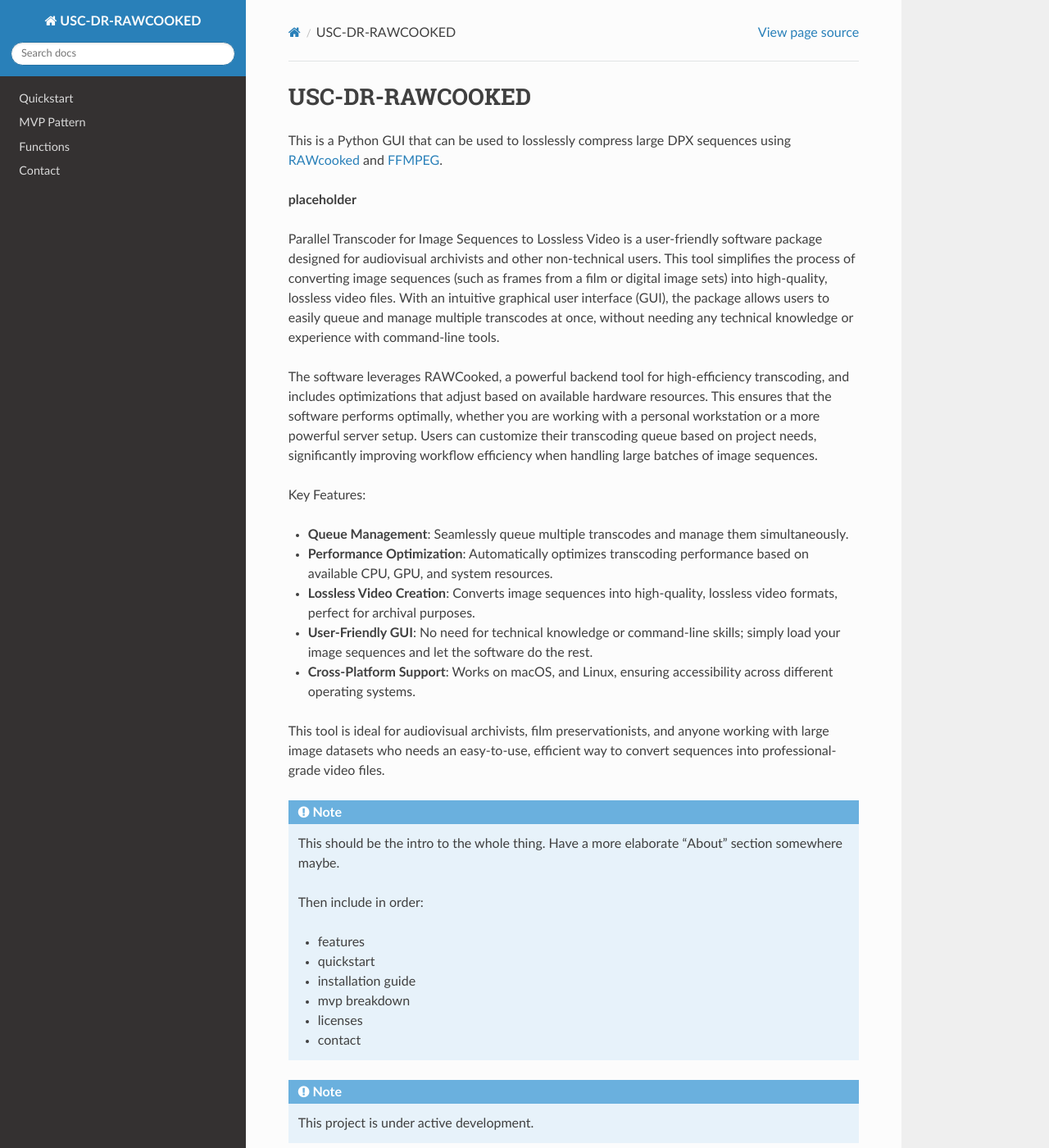
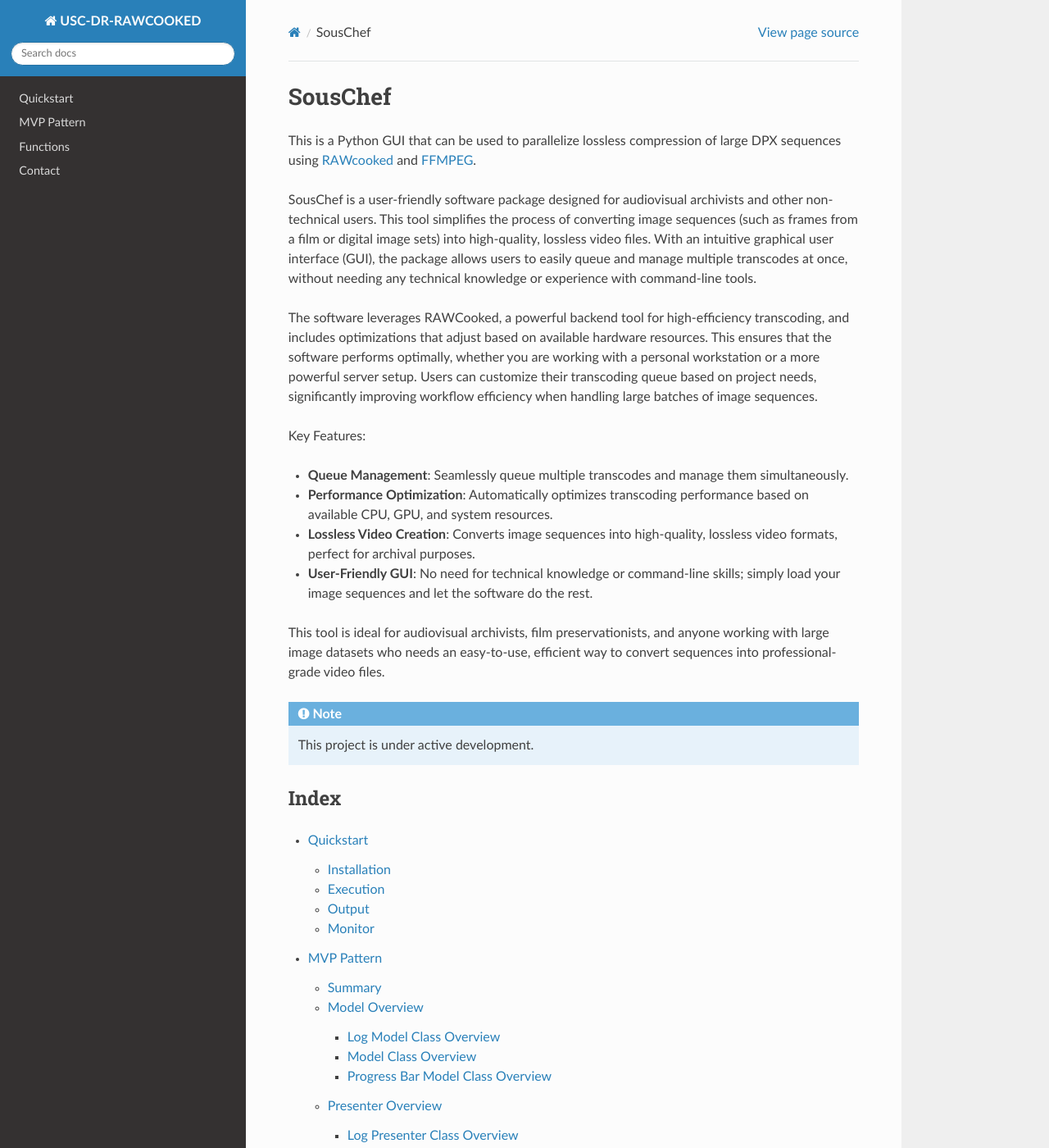
Before and after one commit to uscdr-mediapres/sous-chef, a Sphinx documentation site: the page built from docs/source/index.rst, in a window 1280 px wide and 1400 px high. Shown: the whole window at 82% size. Built offline with Sphinx 7.4.7 and the Read the Docs theme 3.1.0, drawn with Linux system fonts in a browser that asks for light colours; some of the changed text lies outside the part shown.

Commit message:
Update index.rst
updated about

```diff
--- a/docs/source/index.rst
+++ b/docs/source/index.rst
@@ -3,16 +3,15 @@
    You can adapt this file completely to your liking, but it should at least
    contain the root `toctree` directive.
 
-USC-DR-RAWCOOKED
+SousChef
 ============================================
 
-This is a Python GUI that can be used to losslessly compress large DPX sequences
+This is a Python GUI that can be used to parallelize lossless compression of large DPX sequences
 using `RAWcooked <https://mediaarea.net/RAWcooked>`_ and
 `FFMPEG <https://www.ffmpeg.org/>`_.
 
-**placeholder**
 
-Parallel Transcoder for Image Sequences to Lossless Video is a user-friendly software package designed for audiovisual archivists and other non-technical users. This tool simplifies the process of converting image sequences (such as frames from a film or digital image sets) into high-quality, lossless video files. With an intuitive graphical user interface (GUI), the package allows users to easily queue and manage multiple transcodes at once, without needing any technical knowledge or experience with command-line tools.
+SousChef is a user-friendly software package designed for audiovisual archivists and other non-technical users. This tool simplifies the process of converting image sequences (such as frames from a film or digital image sets) into high-quality, lossless video files. With an intuitive graphical user interface (GUI), the package allows users to easily queue and manage multiple transcodes at once, without needing any technical knowledge or experience with command-line tools.
 
 The software leverages RAWCooked, a powerful backend tool for high-efficiency transcoding, and includes optimizations that adjust based on available hardware resources. This ensures that the software performs optimally, whether you are working with a personal workstation or a more powerful server setup. Users can customize their transcoding queue based on project needs, significantly improving workflow efficiency when handling large batches of image sequences.
 
@@ -22,28 +21,13 @@
 - **Performance Optimization**: Automatically optimizes transcoding performance based on available CPU, GPU, and system resources.
 - **Lossless Video Creation**: Converts image sequences into high-quality, lossless video formats, perfect for archival purposes.
 - **User-Friendly GUI**: No need for technical knowledge or command-line skills; simply load your image sequences and let the software do the rest.
-- **Cross-Platform Support**: Works on macOS, and Linux, ensuring accessibility across different operating systems.
 
 This tool is ideal for audiovisual archivists, film preservationists, and anyone working with large image datasets who needs an easy-to-use, efficient way to convert sequences into professional-grade video files.
 
 
 .. note::
-
-   This should be the intro to the whole thing. Have a more elaborate "About" section somewhere maybe.
-
-   Then include in order:
-
-   - features
-   - quickstart
-   - installation guide
-   - mvp breakdown
-   - licenses
-   - contact
-
-.. note::
    This project is under active development.
 
-Include a table or structure here or something for fast movement.
 
 Index
 ------
```
